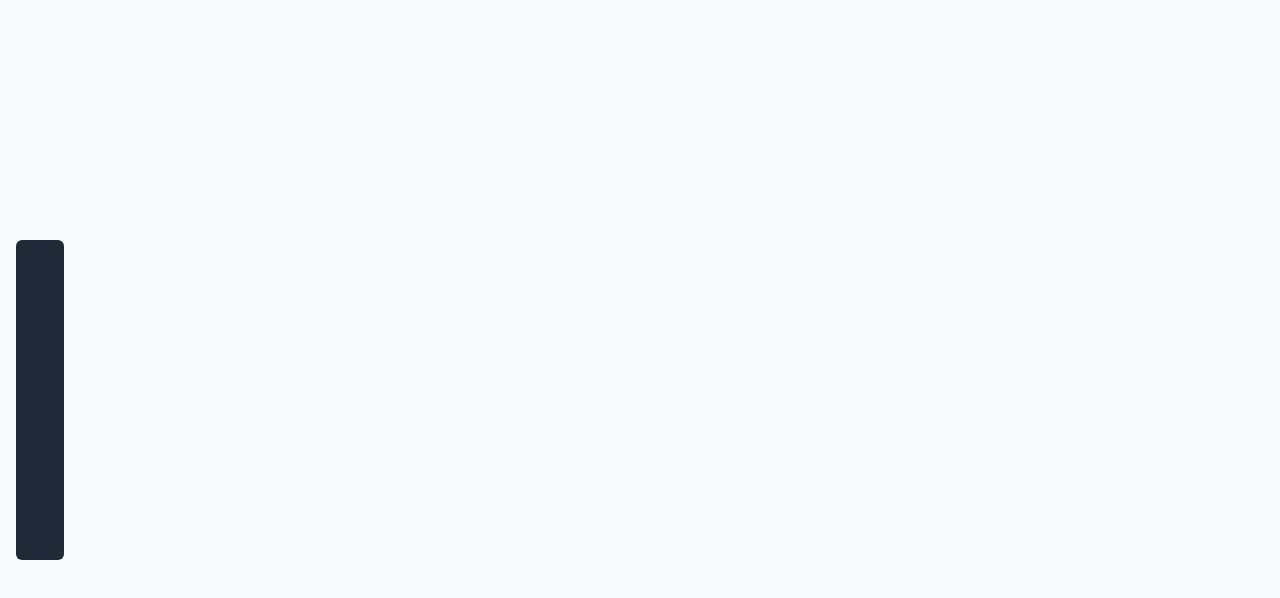
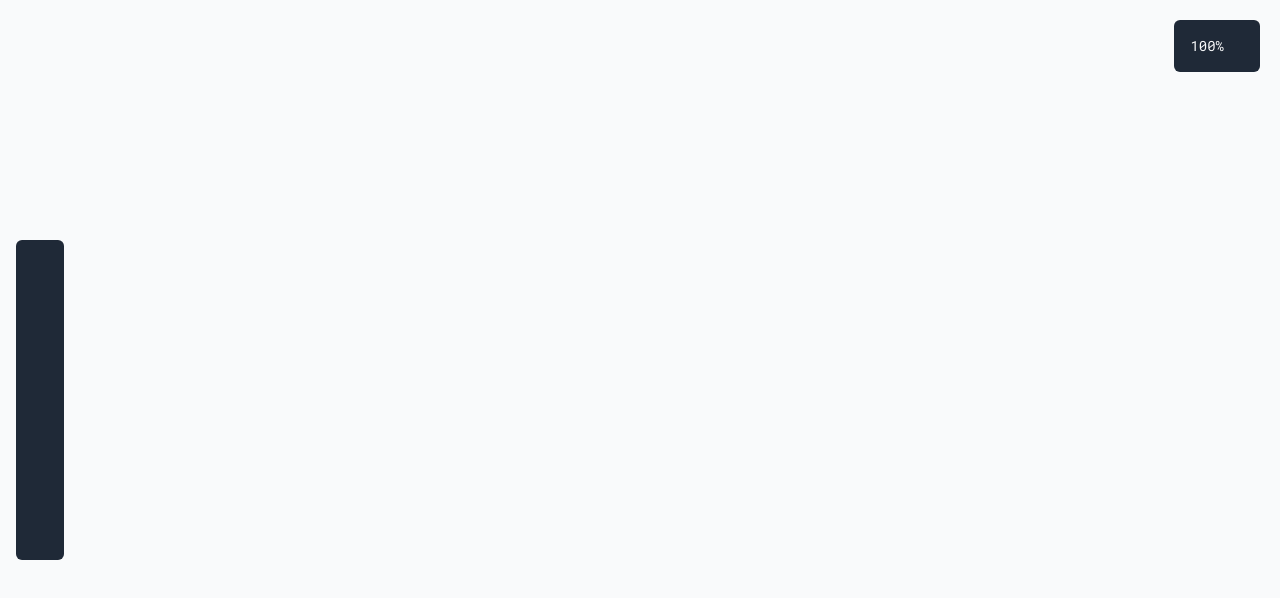
Before and after one commit to freddie-nelson/caaanvas, a Vue app: page /canvas in a window 1280 px wide. Shown: the top 598 px of the page. Built offline with nearby package versions, Linux system fonts and the light colour scheme.

Commit message:
zoom level selector

```diff
--- a/src/components/app/Canvas/CRenderer.vue
+++ b/src/components/app/Canvas/CRenderer.vue
@@ -194,7 +194,6 @@ export default defineComponent({
       const currentScale = window.innerWidth / (boundaries.right - boundaries.left);
       if (zoom.scale !== currentScale) {
         const direction = currentScale - zoom.scale < 0 ? -1 : 1;
-        console.log(direction);
 
         const currentDiffX = Math.abs(
           (window.innerWidth - (boundaries.right - boundaries.left)) / 2,
@@ -221,7 +220,6 @@ export default defineComponent({
           bottom: desiredDiffY,
         };
         zoomBoundaries(zoomOffsets, direction);
-        console.log(window.innerWidth / (boundaries.right - boundaries.left));
       }
     });
 
--- /dev/null
+++ b/src/components/app/Canvas/CZoomControls.vue
@@ -0,0 +1,116 @@
+<template>
+  <div
+    ref="container"
+    class="
+      absolute
+      top-5
+      right-5
+      rounded-md
+      bg-bg-dark
+      font-mono
+      flex
+      items-center
+      p-4
+      font-medium
+      text-sm
+    "
+  >
+    <button
+      zoom-dropdown
+      class="text-bg-light flex items-center focus:outline-none"
+      @click="toggleZoomMenu"
+    >
+      <p class="pointer-events-none">{{ $store.state.canvas.zoom.level }}%</p>
+
+      <Icon
+        class="pointer-events-none w-4 h-4 ml-1 transform transition-transform focus:rotate-180"
+        :class="{ 'rotate-180': showZoomMenu }"
+        :icon="icons.chevronDown"
+      />
+    </button>
+
+    <div
+      v-show="showZoomMenu"
+      zoom-dropdown
+      ui-element
+      :style="{ right: `${zoomMenuRight + 3}px`, top: `${zoomMenuTop + 3}px` }"
+      class="absolute bg-t-main text-bg-light px-4 py-2.5 rounded-md"
+    >
+      <button
+        v-for="i in 10"
+        :key="i"
+        zoom-dropdown
+        class="
+          py-1.5
+          focus:outline-none
+          focus:text-primary-400
+          transition-colors
+          hover:text-primary-400
+        "
+        @click="
+          $store.commit('SET_ZOOM_SCALE', i / 10);
+          toggleZoomMenu($event);
+        "
+      >
+        {{ i * 10 }}%
+      </button>
+    </div>
+  </div>
+</template>
+
+<script lang="ts">
+import { defineComponent, ref } from "vue";
+
+import { Icon } from "@iconify/vue";
+import chevronDownIcon from "@iconify-icons/feather/chevron-down";
+import useComponentEvent from "@/utils/useComponentEvent";
+
+export default defineComponent({
+  name: "CZoomControls",
+  components: {
+    Icon,
+  },
+  setup() {
+    const container = ref(document.createElement("div"));
+
+    const showZoomMenu = ref(false);
+    const zoomMenuRight = ref(0);
+    const zoomMenuTop = ref(0);
+
+    const toggleZoomMenu = (e: MouseEvent) => {
+      showZoomMenu.value = !showZoomMenu.value;
+
+      const box = container.value.getBoundingClientRect();
+
+      const mouseX = e.x || box.left + box.width;
+      const mouseY = e.y || box.top + box.height / 2;
+
+      const right = window.innerWidth - mouseX - (window.innerWidth - box.right);
+      const top = mouseY - box.top;
+
+      zoomMenuRight.value = right;
+      zoomMenuTop.value = top;
+    };
+
+    useComponentEvent(document.body, "click", (e) => {
+      if (!(e.target as Element).hasAttribute("zoom-dropdown")) showZoomMenu.value = false;
+    });
+
+    return {
+      container,
+
+      showZoomMenu,
+      zoomMenuRight,
+      zoomMenuTop,
+      toggleZoomMenu,
+
+      icons: {
+        chevronDown: chevronDownIcon,
+      },
+    };
+  },
+});
+</script>
+
+<style lang="scss" scoped>
+</style>
--- a/src/views/Canvas.vue
+++ b/src/views/Canvas.vue
@@ -16,11 +16,9 @@
     </div>
   </transition>
 
-  <c-toolbar
-    @mouseenter="showToolCursor = false"
-    @mouseleave="$store.state.canvas.selectedTool.name !== '' ? (showToolCursor = true) : null"
-    :tools="$store.state.canvas.tools"
-  />
+  <c-toolbar ui-element :tools="$store.state.canvas.tools" />
+
+  <c-zoom-controls ui-element />
 </template>
 
 <script lang="ts">
@@ -30,6 +28,7 @@ import { Mouse, useMouse } from "@/utils/useMouse";
 
 import CToolbar from "@/components/app/Canvas/CToolbar.vue";
 import CRenderer from "@/components/app/Canvas/CRenderer.vue";
+import CZoomControls from "@/components/app/Canvas/CZoomControls.vue";
 
 import { Icon } from "@iconify/vue";
 import useComponentEvent from "@/utils/useComponentEvent";
@@ -39,6 +38,7 @@ export default defineComponent({
   components: {
     CToolbar,
     CRenderer,
+    CZoomControls,
     Icon,
   },
   setup() {
@@ -73,6 +73,35 @@ export default defineComponent({
         document.body.style.cursor = "none";
       },
     );
+
+    // hide tool cursor when mouse enters elements tagged with ui-element
+    let uiElements: Element[] = [];
+    const handleMouseOver = () => {
+      showToolCursor.value = false;
+      document.body.style.cursor = "";
+    };
+    const handleMouseLeave = () => {
+      if (store.state.canvas.selectedTool.name !== "") {
+        showToolCursor.value = true;
+        document.body.style.cursor = "none";
+      }
+    };
+
+    onMounted(() => {
+      uiElements = Array.from(document.querySelectorAll("[ui-element]"));
+      console.log(uiElements);
+
+      uiElements.forEach((element) => {
+        element.addEventListener("mouseover", handleMouseOver);
+        element.addEventListener("mouseleave", handleMouseLeave);
+      });
+    });
+    onUnmounted(() => {
+      uiElements.forEach((element) => {
+        element.removeEventListener("mouseover", handleMouseOver);
+        element.removeEventListener("mouseleave", handleMouseLeave);
+      });
+    });
 
     const mouse = reactive<Mouse>({
       pressed: false,
```
